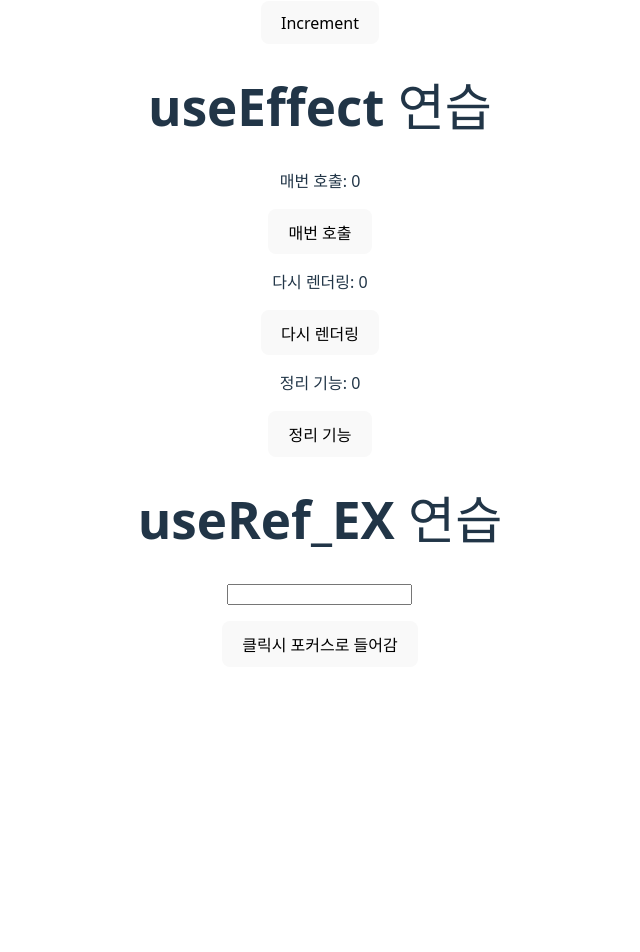
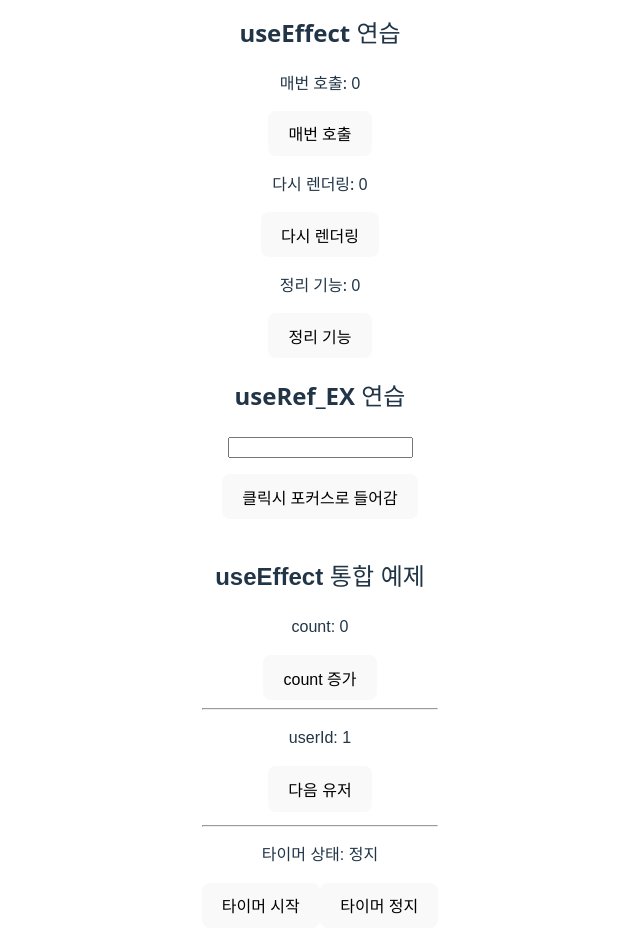
Before and after one commit to doomout/SpringBoot3_React, a React (Vite) app in the folder React/myapp/: page / in a window 1280 px wide. Shown: the part 196-1148 px from the top of the page, without its empty margins (320-960 px from the left). Before the commit the page ends 895 px from the top, so only its background shows below. Built offline with nearby package versions, Linux system fonts and the light colour scheme; no server answers.

Commit message:
useEffect 설명추가, 추가 예제 구현

```diff
--- a/React/myapp/src/App.jsx
+++ b/React/myapp/src/App.jsx
@@ -3,17 +3,19 @@ import './App.css'
 import Counter from "./Counter";
 import UseEffect_EX from "./UseEffect_EX";
 import UseRef_EX from "./UseRef_EX";
+import UseEffectExamples from "./UseEffectExamples";
 
 function App() {
   return (
   <>
     <div>
-      <h1>useState 연습</h1>
+      <h2>useState 연습</h2>
       <Counter />
-      <h1>useEffect 연습</h1>
+      <h2>useEffect 연습</h2>
       <UseEffect_EX />
-      <h1>useRef_EX 연습</h1>
+      <h2>useRef_EX 연습</h2>
       <UseRef_EX />
+      <UseEffectExamples />
     </div>
   </>
   );
--- /dev/null
+++ b/React/myapp/src/UseEffectExamples.jsx
@@ -0,0 +1,69 @@
+import { useEffect, useState } from "react";
+
+function UseEffectExamples() {
+  const [count, setCount] = useState(0);
+  const [userId, setUserId] = useState(1);
+  const [userData, setUserData] = useState(null);
+  const [running, setRunning] = useState(false);
+
+  // 1. 의존성 배열 없음 → 모든 렌더링 후 실행
+  useEffect(() => {
+    console.log("✅ 모든 렌더링 후 실행 (count, userId, running 바뀔 때도 실행)");
+  });
+
+  // 2. 특정 state(userId)가 바뀔 때만 실행
+  useEffect(() => {
+    console.log("📡 userId가 바뀔 때만 실행:", userId);
+
+    fetch(`https://jsonplaceholder.typicode.com/users/${userId}`)
+      .then((res) => res.json())
+      .then((data) => setUserData(data));
+  }, [userId]);
+
+  // 3. clean-up → running 상태가 바뀔 때 타이머 등록/해제
+  useEffect(() => {
+    let timer;
+    if (running) {
+      timer = setInterval(() => {
+        console.log("⏱ 타이머 실행 중...");
+      }, 1000);
+    }
+
+    return () => {
+      if (timer) {
+        clearInterval(timer);
+        console.log("🧹 타이머 정리");
+      }
+    };
+  }, [running]);
+
+  return (
+    <div style={{ padding: "20px", fontFamily: "sans-serif" }}>
+      <h2>useEffect 통합 예제</h2>
+
+      {/* 1. 매번 실행 */}
+      <div>
+        <p>count: {count}</p>
+        <button onClick={() => setCount(count + 1)}>count 증가</button>
+      </div>
+      <hr />
+
+      {/* 2. 특정 state 변화 */}
+      <div>
+        <p>userId: {userId}</p>
+        <button onClick={() => setUserId(userId + 1)}>다음 유저</button>
+        <pre>{userData && JSON.stringify(userData, null, 2)}</pre>
+      </div>
+      <hr />
+
+      {/* 3. clean-up */}
+      <div>
+        <p>타이머 상태: {running ? "실행 중" : "정지"}</p>
+        <button onClick={() => setRunning(true)}>타이머 시작</button>
+        <button onClick={() => setRunning(false)}>타이머 정지</button>
+      </div>
+    </div>
+  );
+}
+
+export default UseEffectExamples;
```
Also changed, not shown: React/myapp/src/UseEffect_EX.jsx (+7 -5 lines).
